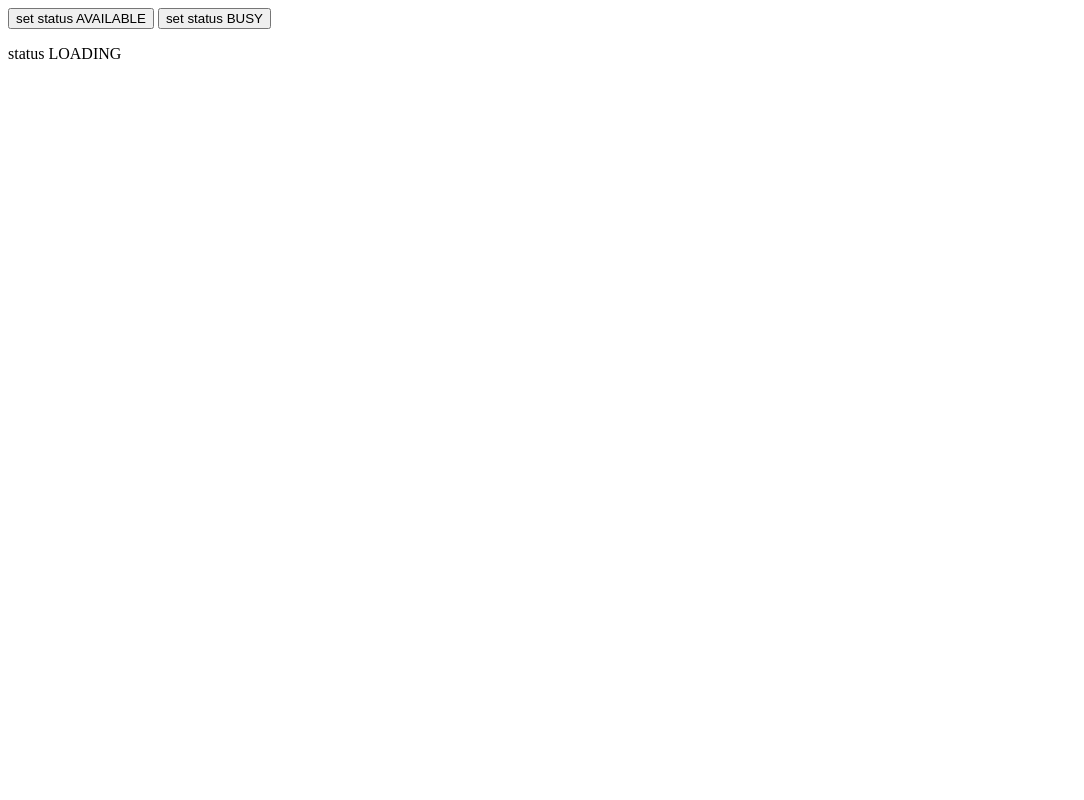
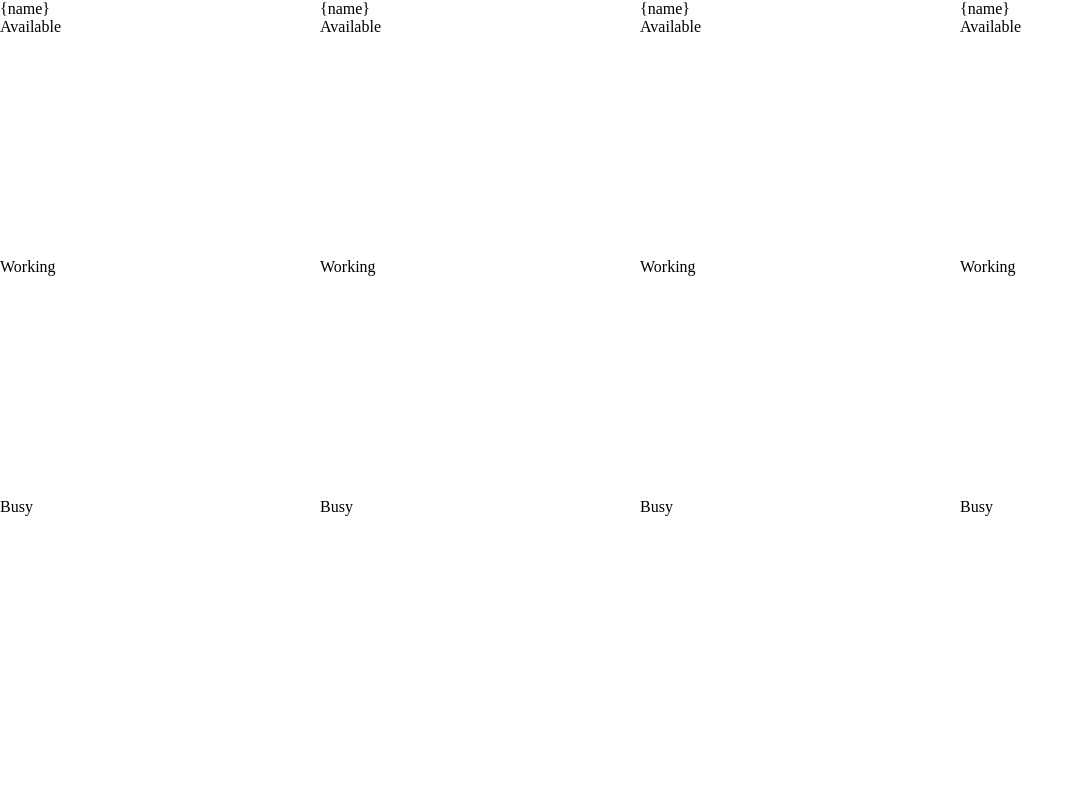
Before and after one commit to jwoglom/statusboard, a Flask app: page /1 in a window 1280 px wide. Shown: the whole page, without its empty margins (0-1084 px from the left). Run offline with Flask 2, Linux system fonts and the light colour scheme; some libraries are stand-ins or nearby versions.

Commit message:
basic layout

```diff
--- a/templates/index.html
+++ b/templates/index.html
@@ -29,6 +29,7 @@
     }
 
     function initConnNames() {
+        /*
         var names = document.body.getAttribute('data-conn-names').split(',');
         for (var i=0; i<names.length; i++) {
             var e = document.createElement('p');
@@ -36,13 +37,16 @@
             e.innerHTML = names[i] + ' status LOADING';
             document.body.appendChild(e);
         }
+        */
     }
 
     function updateName(name, status) {
         console.log('updateName', name, status);
+        /*
         var e = document.querySelector('[data-name="' + name + '"]');
         if (!e) return;
         e.innerHTML = name + ' status ' + status;
+        */
     }
 
     var curStatus = "UNKNOWN";
@@ -60,12 +64,67 @@
     window.onload = function() {
         initSocket();
         initConnNames();
+        setInterval(checkin, 20 * 1000);
     }
     </script>
+    <style>
+* {
+    box-sizing: border-box;
+    margin: 0;
+    padding: 0;
+}
+.container {
+    height: 100vh;
+    width: 100vw;
+    display: table;
+}
+
+.col {
+    display: table-cell;
+    height: 100vh;
+    width: auto;
+    margin: 0;
+    padding: 0;
+}
+
+.col .status-btn {
+    height: 30vh;
+}
+    </style>
 </head>
 <body data-self-name="{{ self_name }}" data-conn-names="{{ conn_names }}">
+    <!--
     <button onclick="setStatus('AVAILABLE')">set status AVAILABLE</button>
     <button onclick="setStatus('BUSY')">set status BUSY</button>
     <p></p>
+    -->
+
+    <div class="container">
+
+        <div class="col status">
+            <div class="status-title">{name}</div>
+            <div class="status-btn avail">Available</div>
+            <div class="status-btn working">Working</div>
+            <div class="status-btn busy">Busy</div>
+        </div>
+        <div class="col">
+            <div class="status-title">{name}</div>
+            <div class="status-btn avail">Available</div>
+            <div class="status-btn working">Working</div>
+            <div class="status-btn busy">Busy</div>
+        </div>
+        <div class="col">
+            <div class="status-title">{name}</div>
+            <div class="status-btn avail">Available</div>
+            <div class="status-btn working">Working</div>
+            <div class="status-btn busy">Busy</div>
+        </div>
+        <div class="col">
+            <div class="status-title">{name}</div>
+            <div class="status-btn avail">Available</div>
+            <div class="status-btn working">Working</div>
+            <div class="status-btn busy">Busy</div>
+        </div>
+    </div>
 </body>
 </html>
```
Also changed, not shown: 1 other file.
